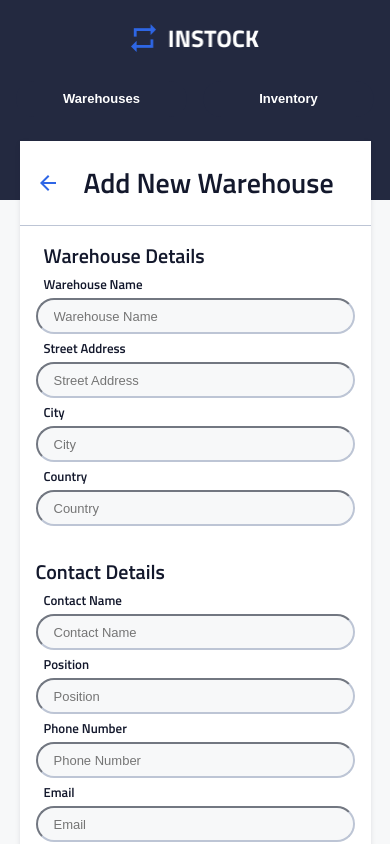
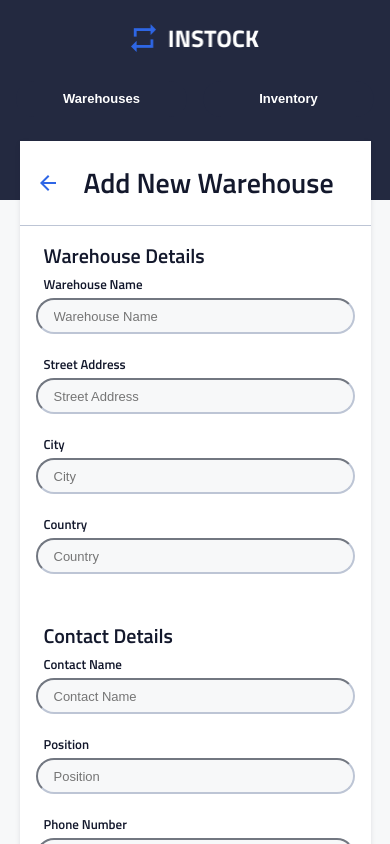
Before and after one commit to fstone-codes/ims, a React (Vite) app: page /warehouse/add in a window 390 px wide. Shown: the top 844 px of the page. Built offline with nearby package versions, Linux system fonts and the light colour scheme.

Commit message:
complete tablet responsive design

```diff
--- a/src/components/WarehouseAddForm/WarehouseAddForm.jsx
+++ b/src/components/WarehouseAddForm/WarehouseAddForm.jsx
@@ -11,6 +11,7 @@ function WarehouseAddForm() {
                 <h1 className="warehouseform-container__title">Add New Warehouse</h1>
             </div>
             <form>
+                <div className="warehouseform-card">
                     <div className="warehouseform">
                         <h2 className="warehouseform__title"> Warehouse Details </h2>
                         <label htmlFor="warehouseName" class="warehouseform__label-name">Warehouse Name</label>
@@ -43,7 +44,7 @@ function WarehouseAddForm() {
                         ></input>
                     </div>
                     <div className="whcontactform">
-                    <h2>Contact Details</h2>
+                        <h2 className="whcontactform__title">Contact Details</h2>
                         <label htmlFor="contact" class="whcontactform__label-contact">Contact Name</label>
                         <input
                             type="text"
@@ -73,6 +74,8 @@ function WarehouseAddForm() {
                             className= "whcontactform__input-email"
                         ></input>
                     </div>
+                </div>
+
                 <div className="warehouseform__button">
                     <button type="button" class="warehouseform__button-cancel">Cancel</button>
                     <button type="submit" class="warehouseform__button-add">+ Add Warehouse</button>
--- a/src/components/WarehouseAddForm/WarehouseAddForm.scss
+++ b/src/components/WarehouseAddForm/WarehouseAddForm.scss
@@ -1,6 +1,7 @@
 @use '../../styles/partials/typography' as *;
 @use '../../styles/partials/globals' as *;
 @use '../../styles/partials/variables' as *;
+@use '../../styles/partials/mixins' as *;
 
 *{
     padding: 0rem;
@@ -22,12 +23,23 @@
     }
 
 }
+.warehouseform-card {
+    @include tablet {
+        display: flex;
+        justify-content: space-evenly;
+    }
+}
 
 .warehouseform {
     display: flex;
     flex-direction: column;
     padding: 1rem;
     row-gap: 0.25rem;
+    @include tablet {
+        width: 100%;
+        border-right: .0625rem $Cloud solid;
+        margin-top: 1rem;
+    }
     &__title {
         @include mobile__sub-header;
         padding-left: 0.5rem;
@@ -47,6 +59,7 @@
         color: $Slate;
         background-color: $Light-Grey;
         font-weight: 400;
+        margin-bottom: 1rem;
 
     }
 }
@@ -56,6 +69,14 @@
     flex-direction: column;
     padding: 1rem;
     row-gap: 0.25rem;
+    @include tablet {
+        width: 100%;
+        margin-top: 1rem;
+    }
+    &__title {
+        @include mobile__sub-header;
+        padding-left: 0.5rem;
+    }
     &__label-contact, &__label-position, &__label-phone, &__label-email  {
         @include mobile__buttons-labels;
         padding-left: 0.5rem;
@@ -68,18 +89,24 @@
         width: 100%;
         padding-left: 1rem;
         padding-right: 1rem;
+        margin-bottom: 1rem;
         border-color: $Cloud;
         color: $Slate;
         background-color: $Light-Grey;
         font-weight: 400;
     }
 }
+
 .warehouseform__button {
     display: flex;
     justify-content: center;
     padding: 1rem;
     column-gap: 0.5rem;
     background-color: $Light-Grey;
+    @include tablet {
+        justify-content: flex-end;
+
+    }
     &-cancel {
         height: 2.25rem;
         padding-left: 1rem;
@@ -89,6 +116,10 @@
         background-color: $White;
         color: $Slate;
         width: 100%;
+        @include tablet {
+            height: 2.375rem;
+            width: auto;
+        }
     }
     &-add {
         height: 2.25rem;
@@ -99,5 +130,9 @@
         color: $White;
         border-color: $Instock-Indigo;
         width: 100%;
+        @include tablet {
+            height: 2.375rem;
+            width: auto;
+        }
     }
 }
```
Lines whose indentation alone changed are shown as unchanged.
